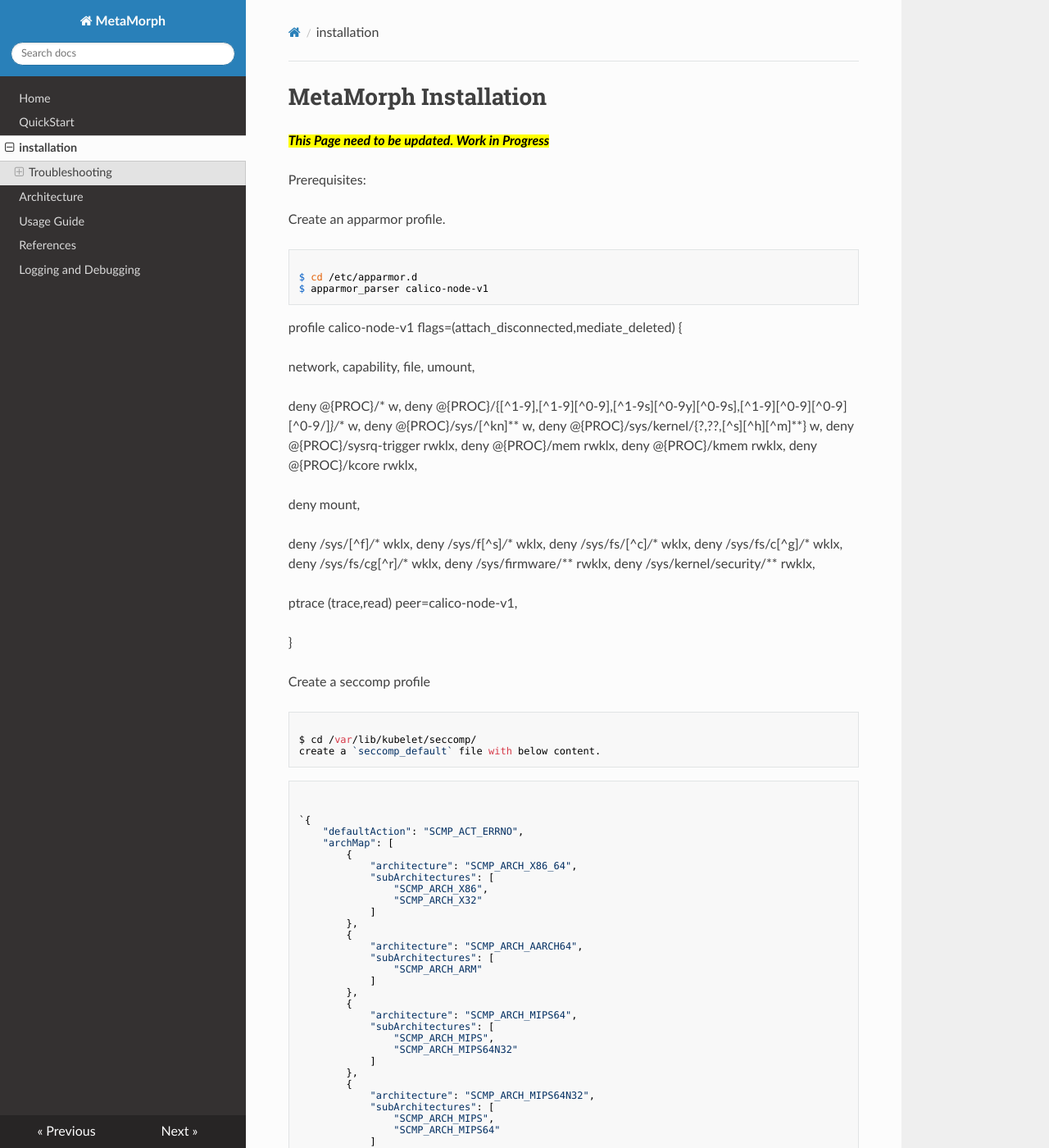
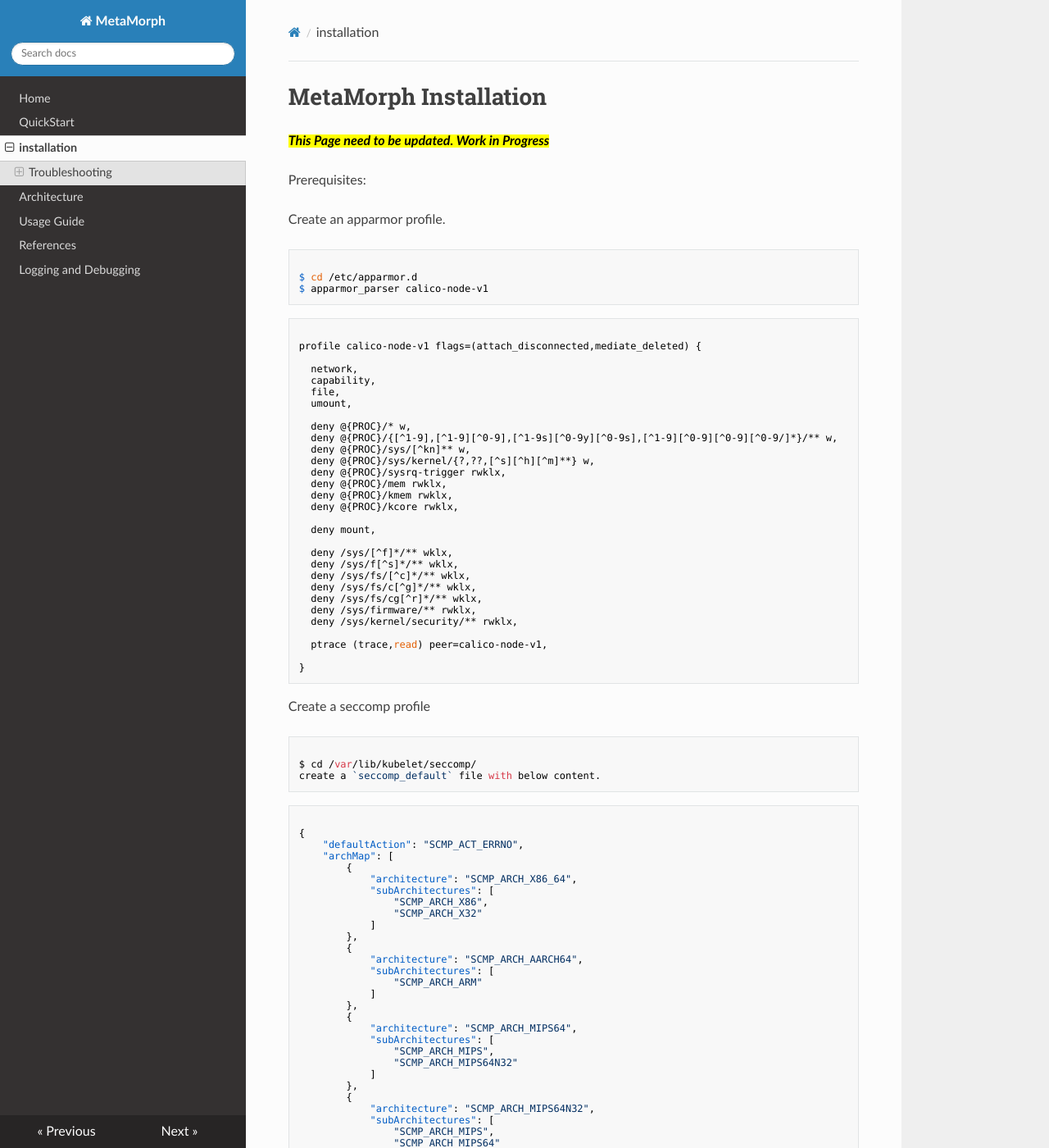
Before and after one commit to aneeshep/metamorph-docs, an MkDocs documentation site: the page built from docs/installation.md, in a window 1280 px wide and 1400 px high. Shown: the whole window at 82% size. Built offline with MkDocs 1.6.1, drawn with Linux system fonts in a browser that asks for light colours; nearby versions of some CDN libraries; some of the changed text lies outside the part shown.

Commit message:
Update 'docs/installation.md'

```diff
--- a/docs/installation.md
+++ b/docs/installation.md
@@ -11,6 +11,7 @@ $ apparmor_parser calico-node-v1
 </code></pre>
 
 
+<pre><code>
 profile calico-node-v1 flags=(attach_disconnected,mediate_deleted) {
 
   network,
@@ -40,8 +41,7 @@ profile calico-node-v1 flags=(attach_disconnected,mediate_deleted) {
   ptrace (trace,read) peer=calico-node-v1,
 
 }
-
-
+</code></pre>
 
 
 
@@ -53,8 +53,7 @@ create a `seccomp_default` file with below content.
 
 
 <pre><code>
-
-`{
+{
     "defaultAction": "SCMP_ACT_ERRNO",
     "archMap": [
         {
@@ -820,7 +819,7 @@ create a `seccomp_default` file with below content.
             "excludes": {}
         }
     ]
-}`
+}
 </code></pre>
 
 
```
